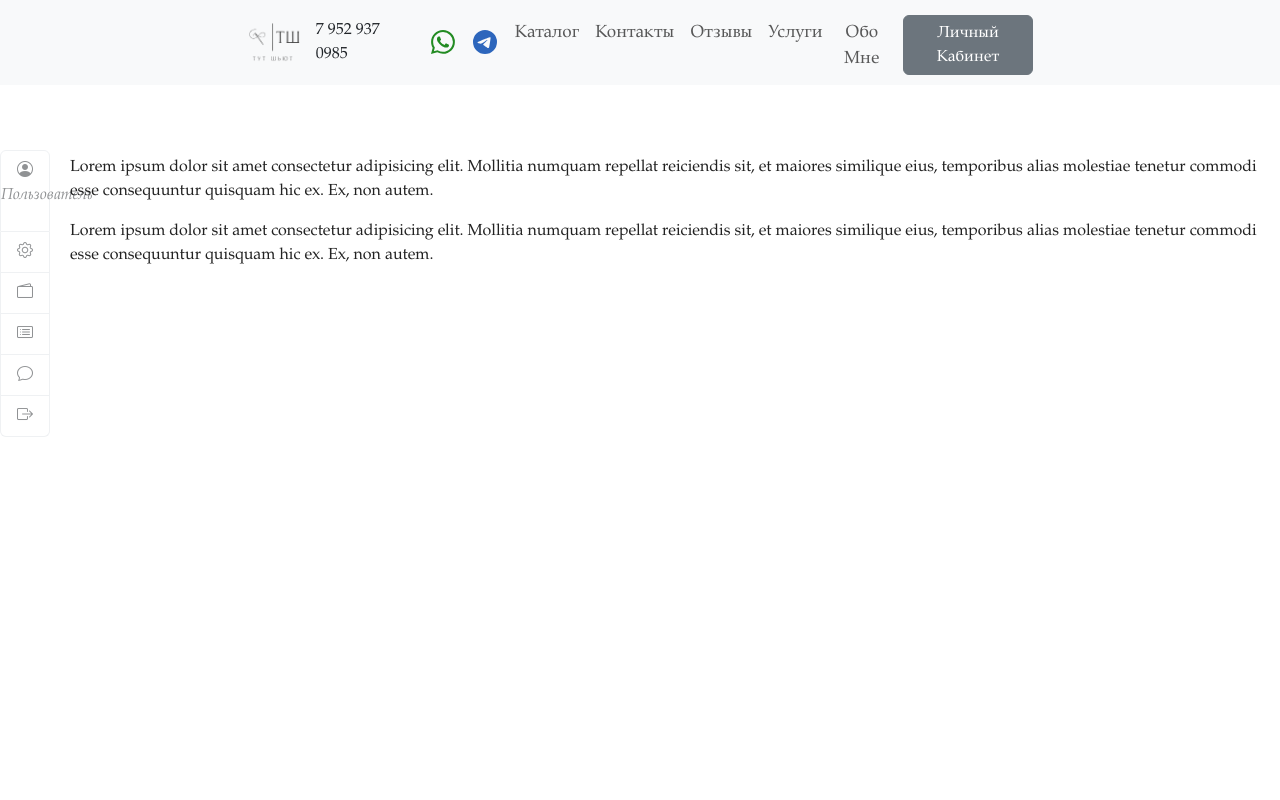
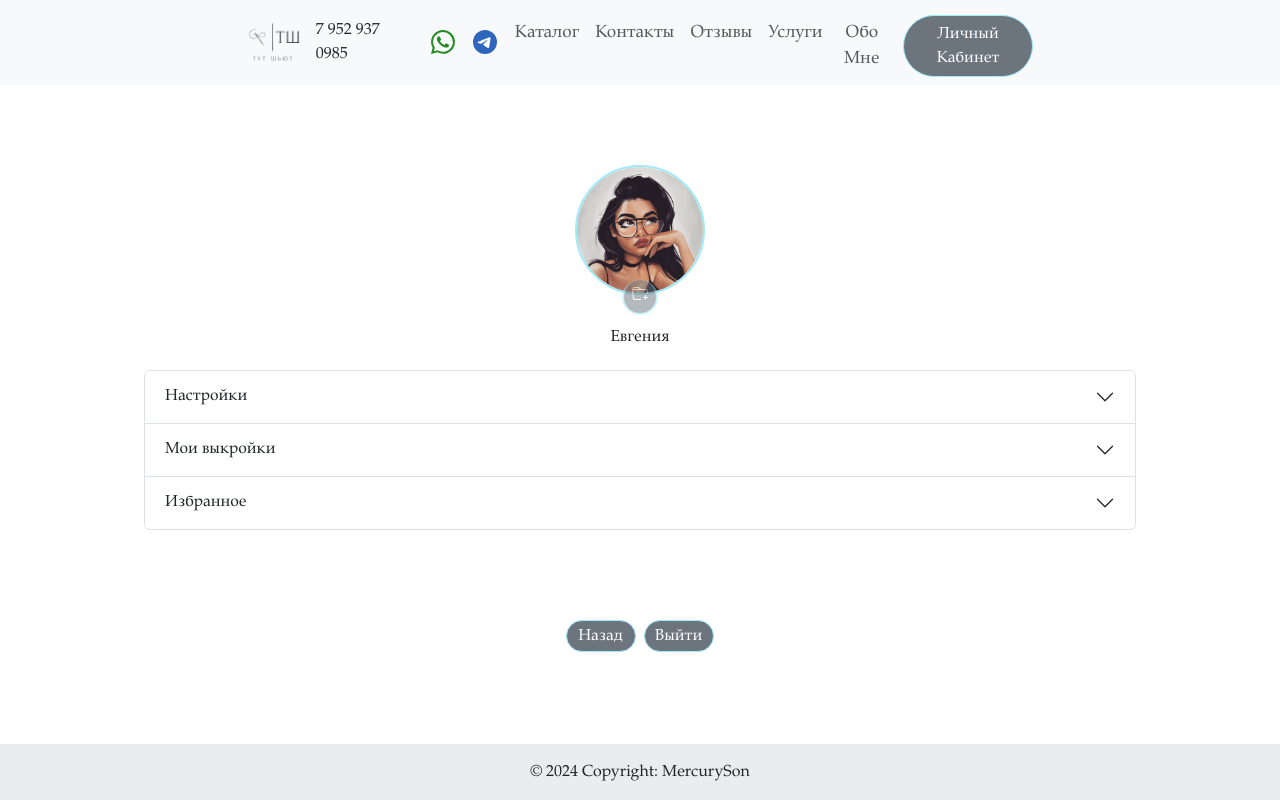
Before and after one commit to MercurySon47/TutShyut, a plain HTML site: page lk.html in a window 1280 px wide. Drawn offline with nearby package versions, Linux system fonts and the light colour scheme.

Commit message:
Lk Work Foto, akkardron, ne border buttons

```diff
--- a/lk.html
+++ b/lk.html
@@ -58,8 +58,9 @@
               </li>
               <!-- Кнопка окна регистрации -->
               <li class="nav-item mx-auto">
-                <button type="button" class="btn btn-secondary menu-button rounded-2"
-                data-bs-toggle="modal" data-bs-target="#staticBackdrop">
+                <button type="button" class="btn btn-secondary menu-button rounded-2 mx-auto d-block rounded-5
+                border border-info-subtle border-1"
+                data-bs-toggle="modal" data-bs-target="#staticBackdrop"">
                 Личный Кабинет
                 </button>
               </li>
@@ -68,36 +69,118 @@
         </div>
       </nav>
 <!-- КОНЕЦ ШАПКИ -->
+<!-- АВАТАРКА ИМЯ ПОЛЬЗОВАТЕЛЯ -->
+<div class="user_img p-0">
+  <img class="d-block mx-auto rounded-circle border border-info-subtle border-2" style="--bs-border-opacity: .5;"
+  src="static/img/user2.jpg" width="130" alt="">
+  <input type="file" id='file' class="d-none">
+  <button class="btn btn-secondary rounded-circle p-1 border border-info-subtle border-2 border-top-0 opacity-50 mx-auto d-block" onclick="myFile()"
+  style="width: 36px; height: 35px; position: relative; top:-15px; left:0px;">
+    <i class="bi bi-folder-plus"></i>
+</div>
+<div class="d-block text-center mx-auto" style="position: relative; top: -5px;">
+  <label class="" for="">Евгения</label>
+  </button>
+</div>
+<!-- МЕНЮ АККАРДЕОН С ДАННЫМИ -->
+<div class="accordion mx-auto px-3 pt-3" id="accordionExample">
+  <!-- НАСТРОЙКИ -->
+  <div class="accordion-item">
+    <h2 class="accordion-header">
+      <button class="accordion-button collapsed" type="button"
+      data-bs-toggle="collapse"
+      data-bs-target="#collapseOne"
+      aria-expanded="true"
+      aria-controls="collapseOne">
+        Настройки
+      </button>
+    </h2>
+    <div id="collapseOne" class="accordion-collapse collapse" data-bs-parent="#accordionExample">
+      <div class="accordion-body">
+        <div class="list-group">
+          <div class="list-group list-group-horizontal mx-auto">
+            <label class="list-group-item" style="width: 120px;" for="" >Имя</label>
+            <input type="text" class="list-group-item w-75" value="Евгения">
+          </div>
+          <div class="list-group list-group-horizontal mx-auto">
+            <label class="list-group-item" style="width: 120px;" for="" >Email</label>
+            <input type="email" class="list-group-item w-75" value="evgeniya@mail.ru">
+          </div>
+          <div class="list-group list-group-horizontal mx-auto">
+            <label class="list-group-item" style="width: 120px;" for="" >Телефон</label>
+            <input type="tel" class="list-group-item w-75" value="+79529370989">
+          </div>
+          <div class="list-group list-group-horizontal mx-auto">
+            <label class="list-group-item" style="width: 120px;" for="" >Пароль</label>
+            <input type="password" class="list-group-item w-75" value="qwerty">
+          </div>
+          <button class="btn btn-secondary rounded-5 mx-auto"
+          data-bs-toggle="collapse" data-bs-target="#collapseOne"
+          style="width: 120px; margin-top: 10px;">Сохранить</button>
+        </div>
+      </div>
+    </div>
+  </div>
+  <!-- ВЫКРОЙКИ-->
+  <div class="accordion-item">
+    <h2 class="accordion-header">
+      <button class="accordion-button collapsed" type="button"
+      data-bs-toggle="collapse"
+      data-bs-target="#collapseTwo"
+      aria-expanded="false"
+      aria-controls="collapseTwo">
+        Мои выкройки
+      </button>
+    </h2>
+    <div id="collapseTwo" class="accordion-collapse collapse" data-bs-parent="#accordionExample">
+      <div class="accordion-body">
+        <div class="list-group">
+          <a href="#" class="list-group-item list-group-item-action">Платье Slivia</a>
+          <a href="#" class="list-group-item list-group-item-action">Юбка Milan</a>
+          <a href="#" class="list-group-item list-group-item-action">Камбендзон Merenge</a>
+          <a href="#" class="list-group-item list-group-item-action">Шорты Sinbad</a>
+          <a href="#" class="list-group-item list-group-item-action">Платье Parlament</a>
+        </div>
+      </div>
+    </div>
+  </div>
+  <!-- ИЗБРАННОЕ -->
+  <div class="accordion-item">
+    <h2 class="accordion-header">
+      <button class="accordion-button collapsed" type="button" data-bs-toggle="collapse" data-bs-target="#collapseThree" aria-expanded="false" aria-controls="collapseThree">
+          Избранное
+      </button>
+    </h2>
+    <div id="collapseThree" class="accordion-collapse collapse" data-bs-parent="#accordionExample">
+      <div class="accordion-body">
+        <div class="list-group">
+          <a href="#" class="list-group-item list-group-item-action">Платье Flover</a>
+          <a href="#" class="list-group-item list-group-item-action">Юбка Paris</a>
+          <a href="#" class="list-group-item list-group-item-action">Юбка Accordion</a>
+          <a href="#" class="list-group-item list-group-item-action">Шорты Charm</a>
+          <a href="#" class="list-group-item list-group-item-action">Платье WiliFox</a>
+        </div>
+      </div>
+    </div>
+  </div>
+</div>
+<div class="lk_exit_close_btn container-sm">
+  <button class="btn btn-secondary rounded-5 border border-info-subtle border-1 me-1">Назад</button>
+  <button class="btn btn-secondary rounded-5 border border-info-subtle border-1">Выйти</button>
+</div>
 
-<div class="container left_menu">
+<!-- <div class="container left_menu">
     <ul class="list-group">
-        <li class="list-group-item item_1"><i class="bi bi-person-circle"><p>Пользователь</p></i></li>
+        <li class="list-group-item item_1"><i class="bi bi-person-circle"></i></li>
         <li class="list-group-item"><i class="bi bi-gear"></i></li>
         <li class="list-group-item"><i class="bi bi-wallet2"></i></li>
         <li class="list-group-item"><i class="bi bi-card-list"></i></li>
         <li class="list-group-item"><i class="bi bi-chat"></i></li>
         <li class="list-group-item"><i class="bi bi-box-arrow-right"></i></li>
     </ul>
+</div> -->
 
 
-
-
-
-
-</div>
-
-<div class="lk_content">
-    <p class="" style="word-wrap: normal; margin-top: 70px; margin-left: 70px; margin-right: 10px;">
-        Lorem ipsum dolor sit amet consectetur adipisicing elit.
-        Mollitia numquam repellat reiciendis sit, et maiores similique eius,
-        temporibus alias molestiae tenetur commodi esse consequuntur quisquam
-        hic ex. Ex, non autem.</p>
-        <p class="" style="word-wrap: normal; margin-top: 5px; margin-left: 70px; margin-right: 10px;">
-            Lorem ipsum dolor sit amet consectetur adipisicing elit.
-            Mollitia numquam repellat reiciendis sit, et maiores similique eius,
-            temporibus alias molestiae tenetur commodi esse consequuntur quisquam
-            hic ex. Ex, non autem.</p>
-</div>
 
 <!-- СКРИПТЫ -->
   <script src="https://cdn.jsdelivr.net/npm/bootstrap@5.3.3/dist/js/bootstrap.bundle.min.js"
@@ -109,11 +192,11 @@ crossorigin="anonymous"></script>
 </body>
 
 <!-- ПОДВАЛ -->
-<!-- <footer class="bg-body-tertiary text-center text-lg-start">
+<footer class="bg-body-tertiary text-center text-lg-start position-fixed bottom-0 w-100">
     <div class="text-center p-3" style="background-color: rgba(0, 0, 0, 0.05);">
       © 2024 Copyright:
       <a class="link-dark link-offset-2 link-underline-opacity-0 link-underline-opacity-0-hover"
         href="mailto:4755e@mail.ru">MercurySon</a>
     </div>
-  </footer> -->
+  </footer>
 </html>
--- a/static/css/lk.css
+++ b/static/css/lk.css
@@ -1,36 +1,36 @@
-.left_menu {
+.user_img {
+    margin-top: 80px;
+}
+
+
+
+
+
+
+
+
+/* .left_menu {
     position: absolute;
     display: block;
-    top: 150px;
+    top: 70px;
     left: 0;
     width: 50px;
     height: auto;
     opacity: 0.5;
     padding: 0;
     transition: width 700ms, opacity 700ms;
-}
+} */
 
+/*
+.lk_content {
+    position: relative;
+    left: 20%;
+    margin-top: 80px;
+    padding-right: 100px;
+    text-align: center;
+} */
+/*
 .left_menu:hover {
     width: 150px;
     opacity: 1;
-}
-
-.left_menu p {
-    /* Стили для текста */
-    opacity: 0; /* Начальная непрозрачность */
-    animation: revealText 2s linear forwards; /* Анимация с именем revealText */
-    transform: translateX(-100%); /* Начальное положение текста */
-}
-
-.left_menu:hover p {
-    transform: translateX(0); /* Конечное положение текста при наведении */
-}
-
-@keyframes revealText {
-    0% {
-        opacity: 0;
-    }
-    100% {
-        opacity: 1;
-    }
-}
+} */
--- a/static/css/mobile.css
+++ b/static/css/mobile.css
@@ -51,11 +51,12 @@ body, html {
 }
 
 .menu-button {
-    padding: 4px;
-    width: 110px;
+    padding: 0px;
+    width: 150px;
+    height: 40px;
     margin-top: 17px !important;
     margin-bottom: 10px;
-    font-size: 0.8rem;
+    font-size: 0.9rem;
 }
 
 .telegram_icon {
@@ -162,3 +163,13 @@ body, html {
     font-size: 0.8rem;
     margin-right: 0px;
 }
+
+
+.lk_exit_close_btn{
+    width: 194px;
+    margin-top: 90px;
+    margin-bottom: 0;
+}
+.lk_exit_close_btn button {
+    width: 80px;
+}
--- a/static/css/style.css
+++ b/static/css/style.css
@@ -57,8 +57,7 @@ margin-right: auto;
 }
 
 .menu-button {
-    padding: 5px;
-    /* display: block; */
+    padding: 6px;
     width: 130px;
     margin-top: 15px !important;
     margin-left: 10px !important;
@@ -160,6 +159,12 @@ margin-right: auto;
     height: 700px;
 }
 
-/* .modal_reg {
-    height: 1000px;
-} */
+.lk_exit_close_btn{
+    width: 173px;
+    margin-top: 90px;
+    margin-bottom: 0;
+}
+.lk_exit_close_btn button {
+    width: 70px;
+    padding: 3px;
+}
--- a/static/js/script.js
+++ b/static/js/script.js
@@ -41,3 +41,8 @@ document.addEventListener('DOMContentLoaded', function () {
     }
   });
 });
+
+function myFile() {
+
+ document.getElementById('file').click();
+}
```
Also changed, not shown: index.html (+28 -17 lines), static/img/user.png (added), static/img/user2.jpg (added), static/img/user3.jpg (added).
